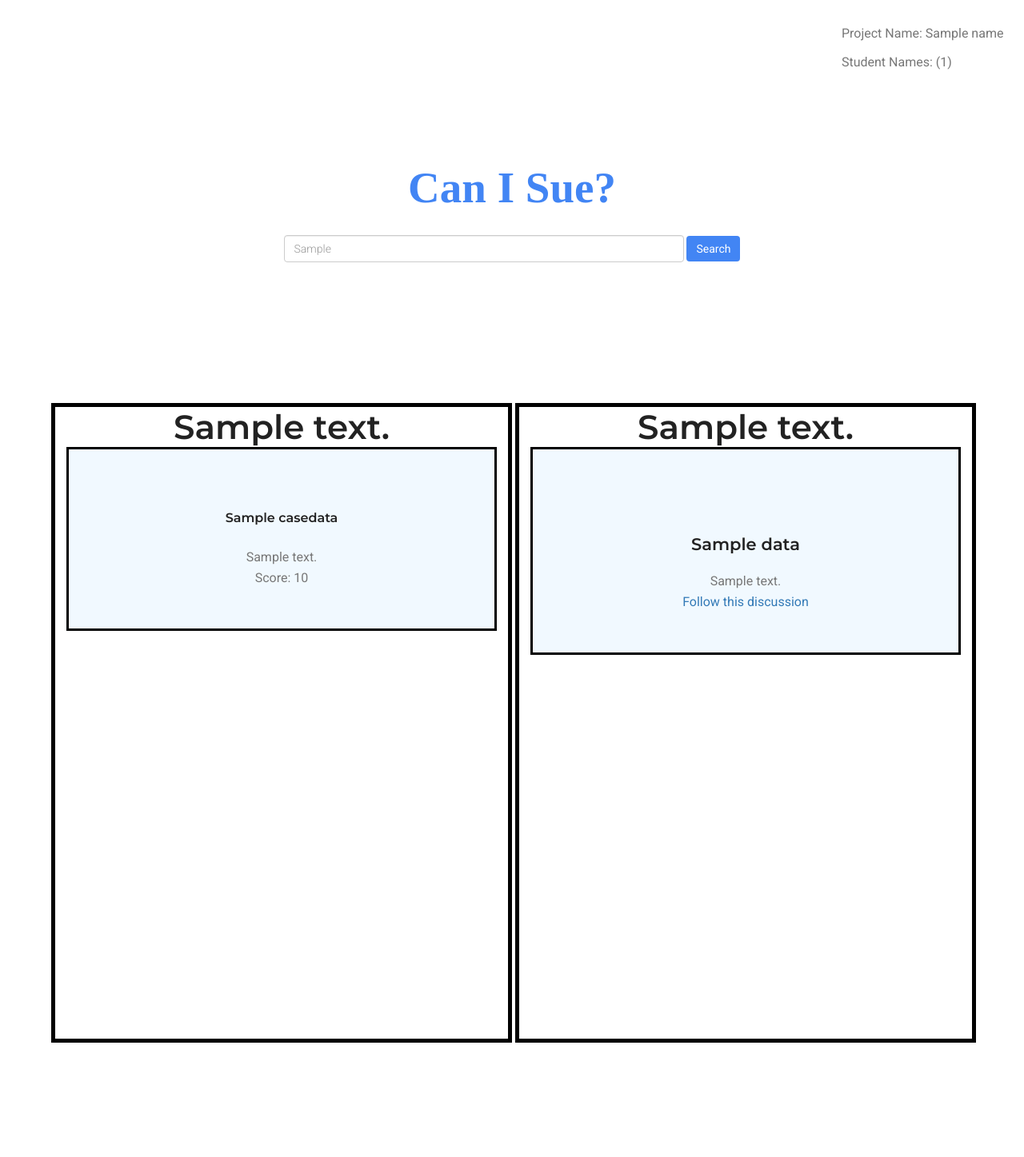
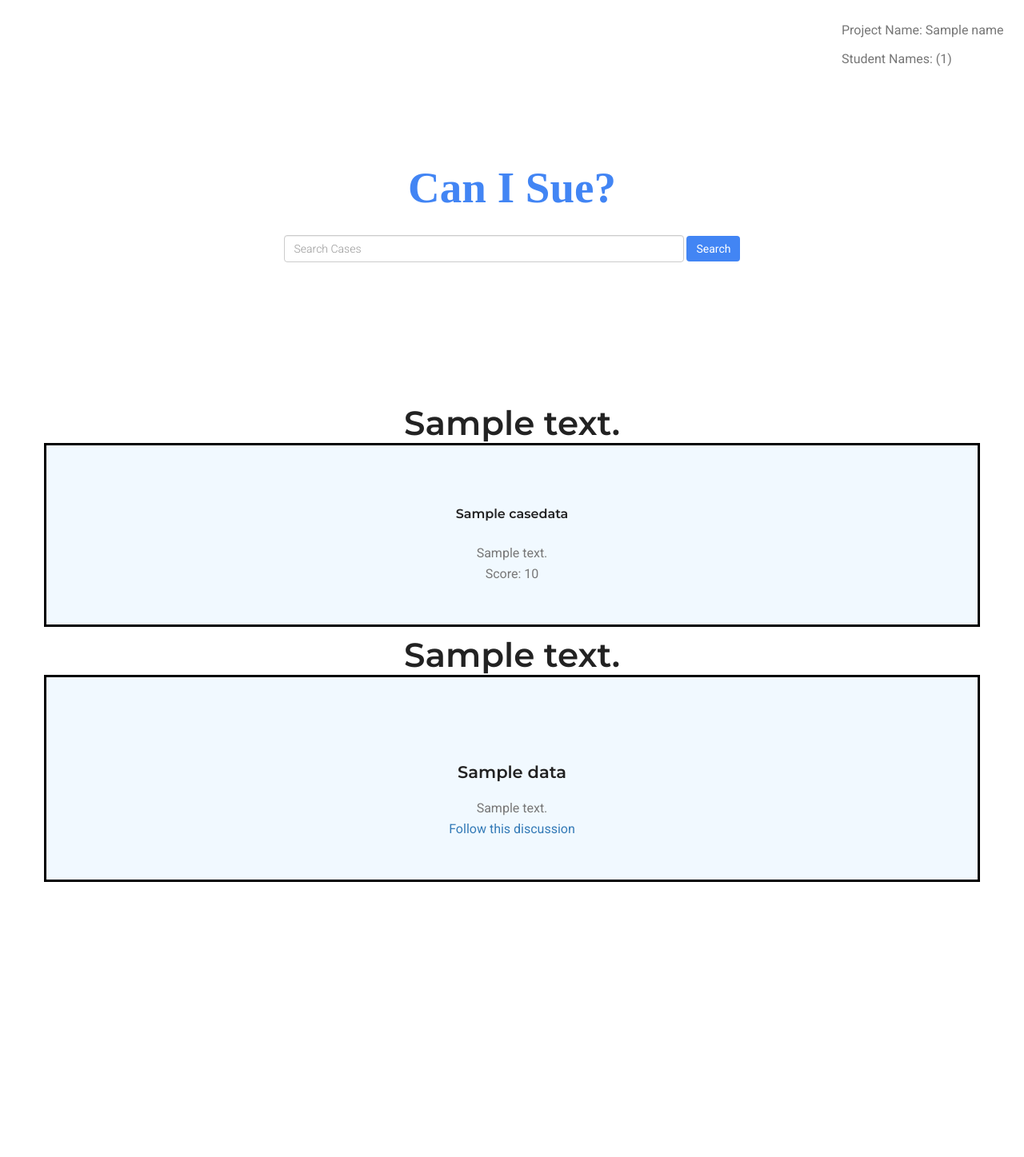
Before and after one commit to JunanQu/CanISue, a Flask app: template app/templates/search.html in a window 1280 px wide. Shown: the whole page at 80% size. After the commit the page ends 1103 px from the top, so only its background shows below. Run offline with Flask 2, Linux system fonts and the light colour scheme; the template is opened without the code that fills it: most values are stand-ins (such as "Sample title", 1, 10 or a date in 2020); parts of the project's set-up code (start-up, migrations or seed data) failed here and were passed over; some libraries are stand-ins or nearby versions.

Commit message:
Revert "Create improved results UI (boxed); fix case titles"
This reverts commit 5aac0498af887afbf9ab32ee3b8d37bad2ec9440.

```diff
--- a/app/templates/search.html
+++ b/app/templates/search.html
@@ -34,11 +34,7 @@
         <br><br>
 
         <div class="form-group">
-            {% if user_query %}
-            <input id="input" type="text" name="search" class="form-control" placeholder="{{user_query}}">
-            {%else %}
-            <input id=" input" type="text" name="search" class="form-control" placeholder="Search Cases">
-            {% endif %}
+            <input id="input" type="text" name="search" class="form-control" placeholder="Search Cases">
         </div>
         <button type="submit" class="btn btn-info"> Search </button>
     </form>
@@ -51,16 +47,16 @@
                 Case results API is currently down
             </p>
             {% else %}
-        <div
-            style="overflow: auto; width:45%; height:800px; display:inline-block; margin-left: 5%; border: 5px solid black ;">
-            <div class=" container" style="text-align: center; width:95%">
-                <h1 style="white-space: pre">{{caselaw_message}}</h1>
+            <div class="container" style="text-align: center; ">
+                <h1 style="white-space: pre;">{{caselaw_message}}</h1>
                 <div class="feature-inner row">
                     {% for d in range(casedata|length) %}
                     <div class="feature-item" style="border-color:black;border-style: solid; margin-bottom: 10px;">
                         <i class="ti-crown" style="padding-top: 5px;"></i>
                         <h5>
-                            {{casedata[d].case_name}}
+                            <center><strong>
+                                    {{casedata[d].casename}}
+                                </strong></center>
                         </h5>
                         <br>
                         <div class="wow fadeIn" data-wow-duration="1s" data-wow-delay=".1s">
@@ -76,12 +72,11 @@
                     {% endfor %}
                 </div>
             </div>
-        </div>
             {% endif %}
         {% endif %}
         {% if data %}
-        <div style="overflow: auto; width:45%; height:800px; display:inline-block; border: 5px solid black ;">
-            <div class="container" style="text-align: center; width:95%">
+
+        <div class="container" style="text-align: center; ">
             <h1 style="white-space: pre;">{{output_message}}</h1>
             <div class="feature-inner row">
                 {% for d in range(data|length) %}
@@ -101,7 +96,6 @@
                 {% endfor %}
             </div>
         </div>
-        </div>
         {% endif %}
     </section>
     <!-- End-->
```
Also changed, not shown: app/irsystem/controllers/search_controller.py (+3 -6 lines). Lines whose indentation alone changed are shown as unchanged.
